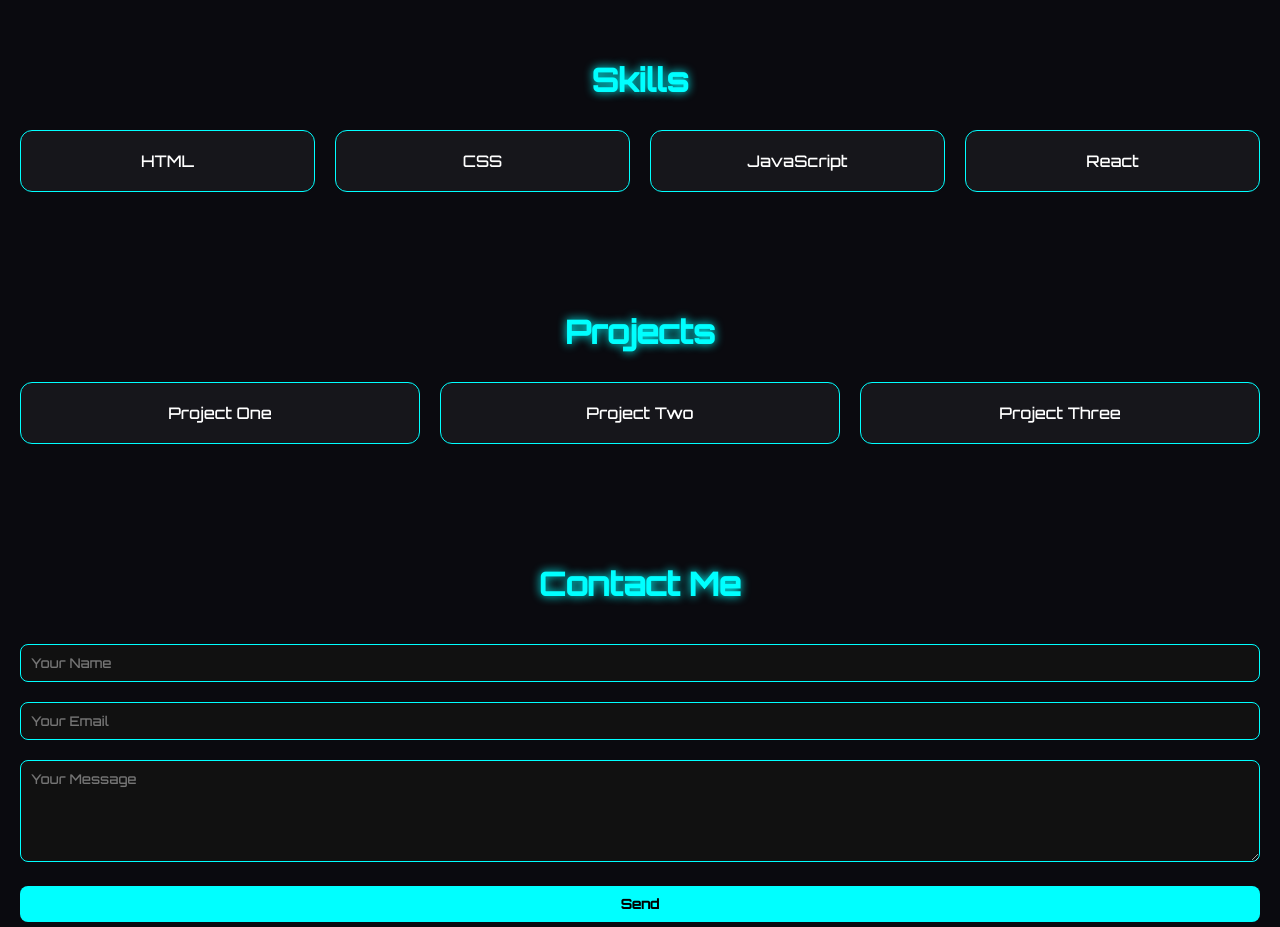
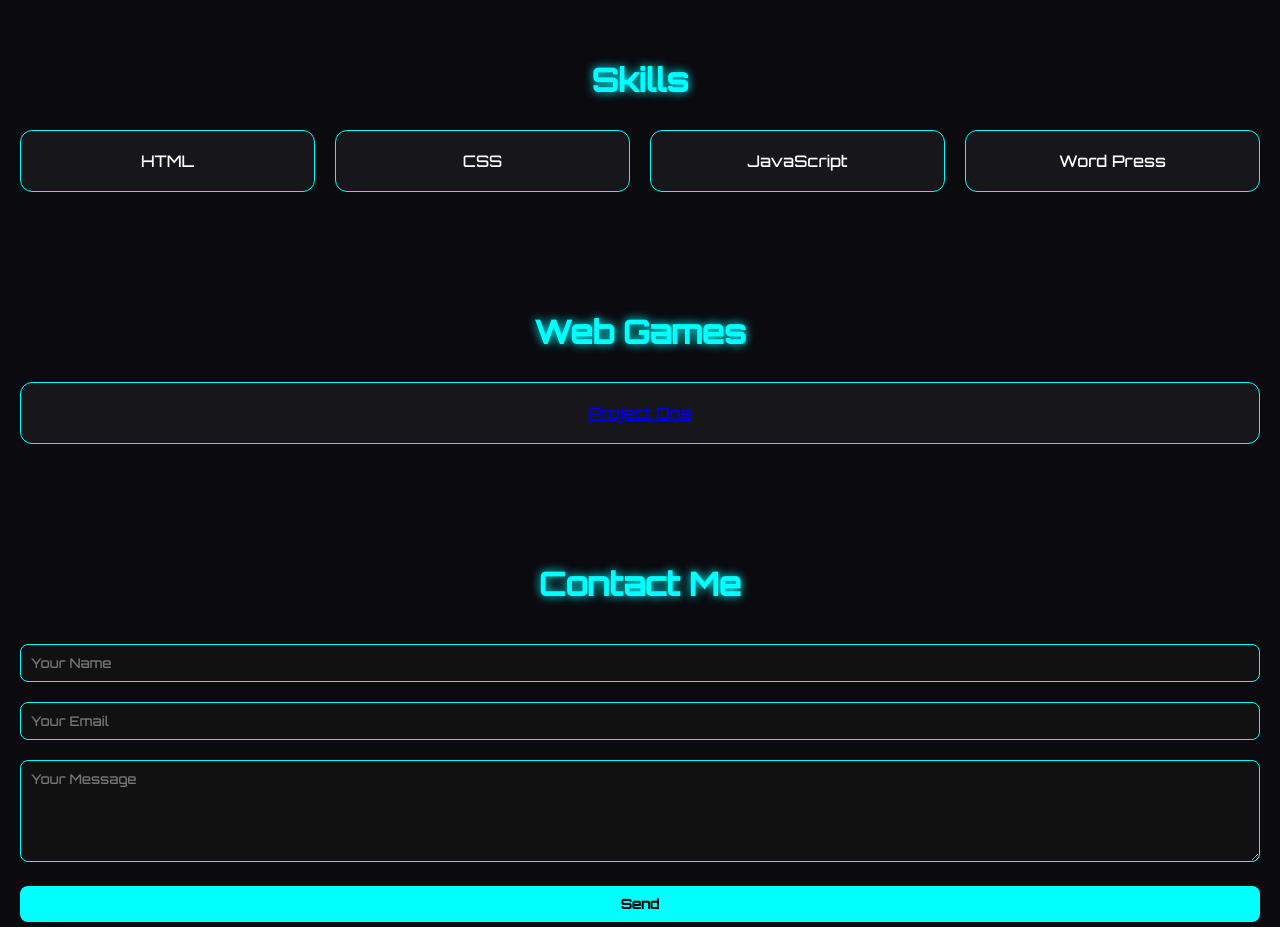
Before and after one commit to prince007123/princejoshi.in, a plain HTML site: page tech.html in a window 1280 px wide. Shown: the part 800-1727 px from the top of the page. Drawn offline with Linux system fonts and the light colour scheme.

Commit message:
Update tech.html

```diff
--- a/tech.html
+++ b/tech.html
@@ -140,16 +140,14 @@
       <div class="card">HTML</div>
       <div class="card">CSS</div>
       <div class="card">JavaScript</div>
-      <div class="card">React</div>
+      <div class="card">Word Press</div>
     </div>
   </section>
 
   <section>
-    <h3>Projects</h3>
+    <h3>Web Games</h3>
     <div class="projects">
-      <div class="card">Project One</div>
-      <div class="card">Project Two</div>
-      <div class="card">Project Three</div>
+  <a href="game.html"><div class="card">Project One</div></a>
     </div>
   </section>
 
```
